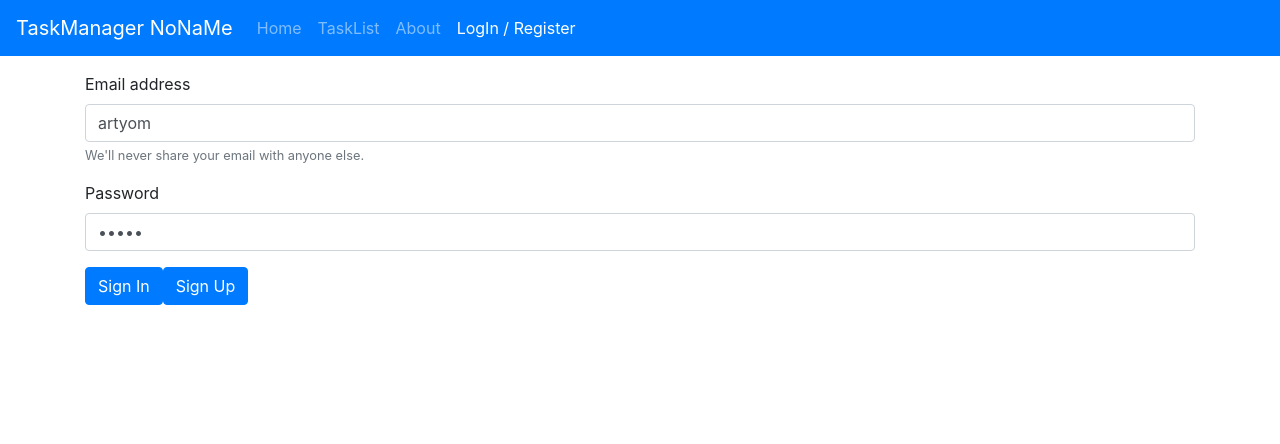
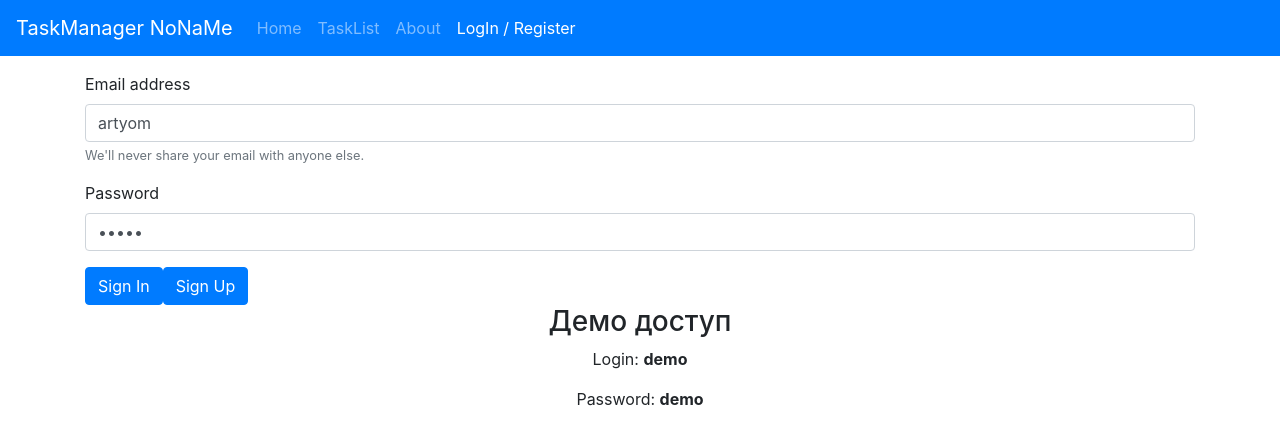
Before and after one commit to gorushkin/taskmanager, a React (Create React App) app: page /auth in a window 1280 px wide. Shown: the top 444 px of the page. Built offline with nearby package versions, Linux system fonts and the light colour scheme; no server answers.

Commit message:
add demo note

```diff
--- a/package.json
+++ b/package.json
@@ -3,6 +3,7 @@
   "version": "0.1.0",
   "private": true,
   "type": "module",
+  "proxy": "http://localhost:4000",
   "dependencies": {
     "@reduxjs/toolkit": "^1.4.0",
     "@testing-library/jest-dom": "^5.11.5",
--- a/src/components/AuthForm.jsx
+++ b/src/components/AuthForm.jsx
@@ -55,8 +55,18 @@ const AuthForm = () => {
       <button className='btn btn-primary' onClick={signUpHandler}>
         Sign Up
       </button>
+      <div className='flex-column justify-content-center align-items-center'>
+        <h3 className='text-center'>Демо доступ</h3>
+        <div>
+          <p className='text-center'>
+            Login: <b>demo</b>
+          </p>
+          <p className='text-center'>
+            Password: <b>demo</b>
+          </p>
+        </div>
+      </div>
     </form>
   );
 };
-
 export default AuthForm;
--- a/src/user/state.js
+++ b/src/user/state.js
@@ -4,7 +4,6 @@ import axios from 'axios';
 import routes from '../routes';
 import user from './reducer';
 import { ContextUser } from './index';
-import routers from '../routes';
 
 const UserProvider = ({ children }) => {
   const [state, dispatch] = useReducer(user, {});
@@ -15,7 +14,6 @@ const UserProvider = ({ children }) => {
       const {
         data: { user, token },
       } = await axios.post(url, { email, password });
-      console.log(token);
       localStorage.setItem('token', token);
       localStorage.setItem('user', JSON.stringify(user));
       dispatch({ type: 'USER__SIGNIN', payload: { user } });
@@ -25,7 +23,7 @@ const UserProvider = ({ children }) => {
   };
 
   const userSignUp = async ({ email, password }) => {
-    const url = routers.register();
+    const url = routes.register();
     try {
       const { user, token } = await axios.post(url, { email, password });
       localStorage.setItem('token', token);
@@ -37,7 +35,7 @@ const UserProvider = ({ children }) => {
 
   const userInit = async () => {
     console.log('userinit');
-    const url = routers.user();
+    const url = routes.user();
     const token = localStorage.getItem('token') || '';
     try {
       const {
@@ -51,7 +49,7 @@ const UserProvider = ({ children }) => {
 
   const userLogout = async () => {
     console.log('logout');
-    const url = routers.logout();
+    const url = routes.logout();
     localStorage.setItem('token', null);
     localStorage.setItem('user', null);
     try {
```
